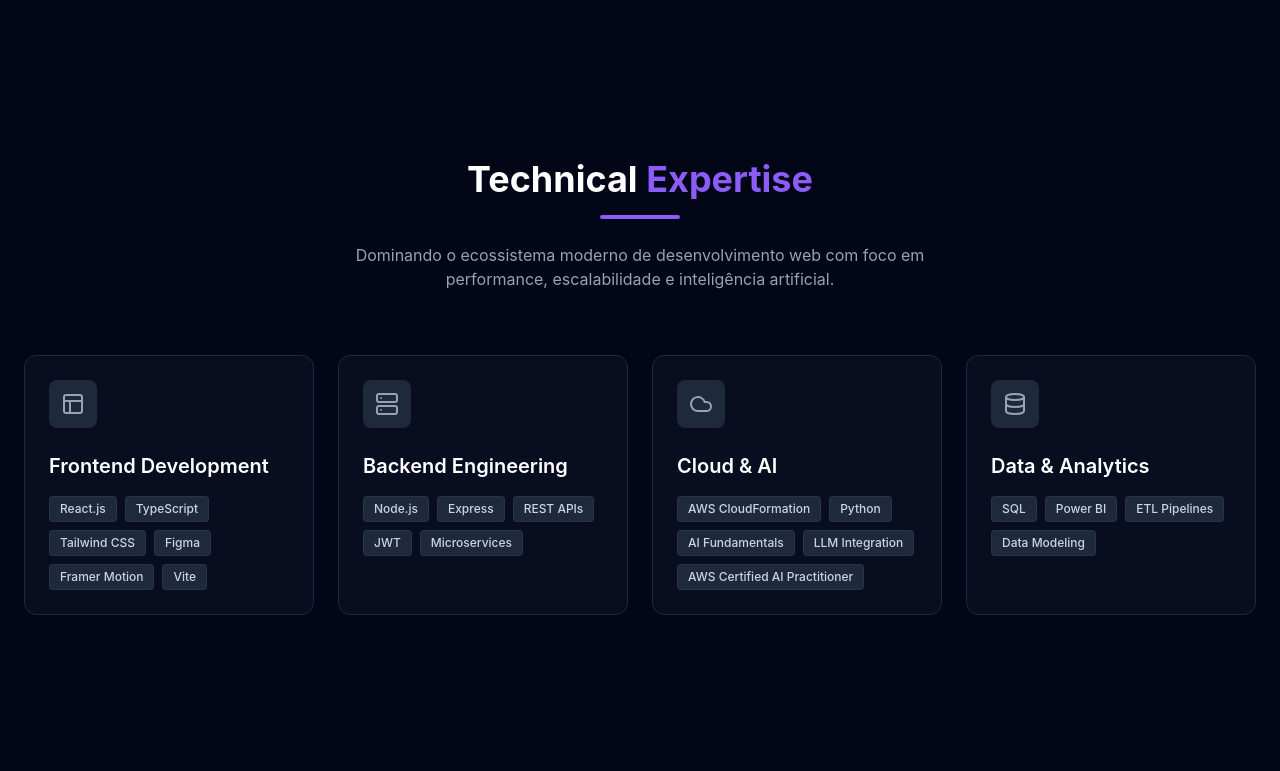
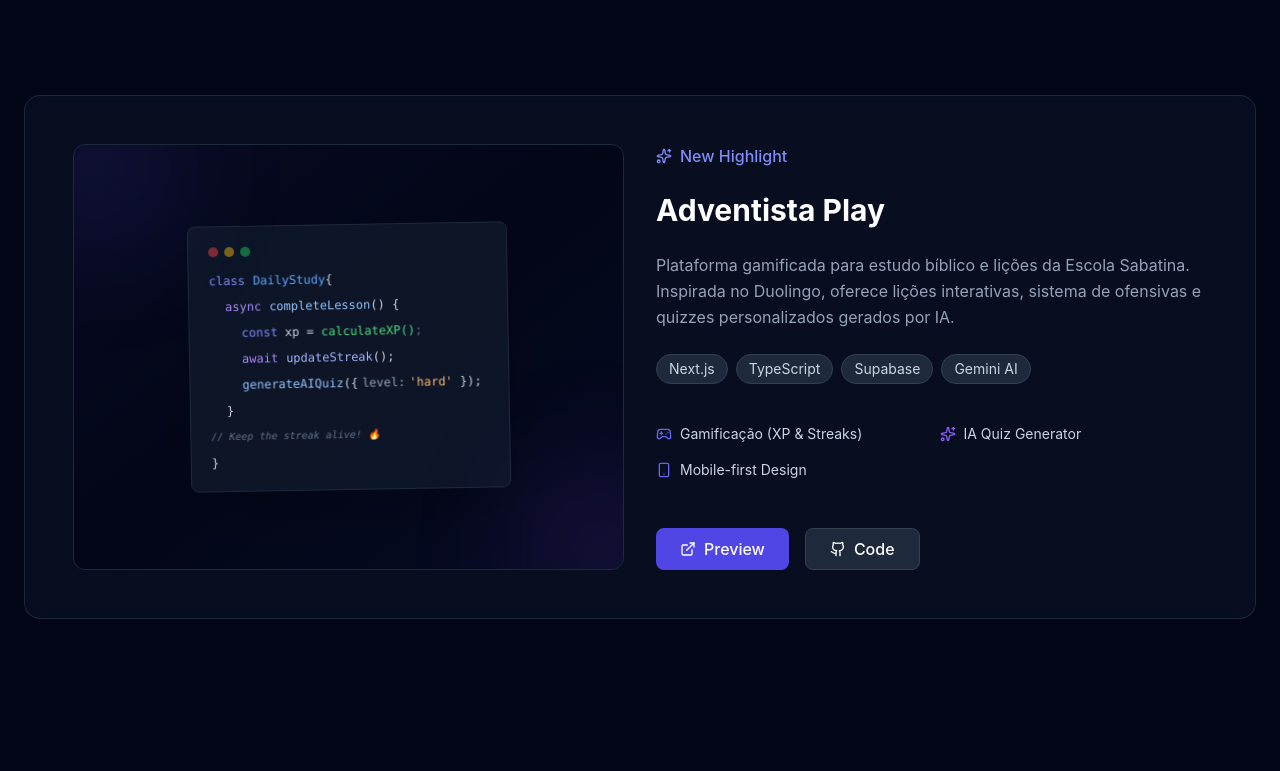
Before and after one commit to Cawlino/portfolio-2025, a React (Vite) app: page / in a window 1280 px wide. Shown: the part 1529-2300 px from the top of the page. Built offline with nearby package versions, Linux system fonts and the light colour scheme.

Commit message:
feat: add Adventista Play project to portfolio

```diff
--- a/src/components/Projects.tsx
+++ b/src/components/Projects.tsx
@@ -1,15 +1,8 @@
 import { motion } from 'framer-motion';
-import { ExternalLink, Github, Sparkles, Server, Database, Brain } from 'lucide-react';
+import { ExternalLink, Github, Sparkles, Server, Database, Brain, Smartphone, Gamepad2 } from 'lucide-react';
 
 // Use absolute paths for the generated images from artifacts
-// Note: In a real Vite app, these would typically be in the public folder or imported assets.
-// Since we are in this environment, we will use the file paths but Vite might not serve them directly if outside src/public.
-// We should copy them to public first. Let's assume we will move them.
-// For now, I'll use placeholders that point to the artifact location if possible or just rely on the step where I move them.
-// Actually, I need to move the images to the public folder first.
-
 const Projects = () => {
-    // No state needed for static visual
     return (
         <section id="projects" className="py-12 md:py-20 relative">
             <div className="container mx-auto px-6">
@@ -26,7 +19,8 @@
                     <div className="h-1 w-20 bg-violet-500 rounded-full" />
                 </motion.div>
 
-                {/* Featured Project - Layout diferente para destaque */}
+                <div className="space-y-12 md:space-y-24">
+                    {/* Featured Project 1 - PaceX AI */}
                     <motion.div
                         initial={{ opacity: 0, scale: 0.95 }}
                         whileInView={{ opacity: 1, scale: 1 }}
@@ -139,8 +133,119 @@
                         </div>
                     </motion.div>
 
-                {/* Additional Projects Grid placeholder if needed in future */}
-                {/* <div className="grid md:grid-cols-2 lg:grid-cols-3 gap-6 mt-12">...</div> */}
+                    {/* Featured Project 2 - Adventista Play (Duolingo Bíblico) */}
+                    <motion.div
+                        initial={{ opacity: 0, scale: 0.95 }}
+                        whileInView={{ opacity: 1, scale: 1 }}
+                        viewport={{ once: true }}
+                        transition={{ duration: 0.5, delay: 0.1 }}
+                        className="group relative rounded-2xl bg-slate-900/50 backdrop-blur-md border border-white/10 overflow-hidden hover:border-violet-500/50 transition-colors"
+                    >
+                        <div className="absolute inset-0 bg-gradient-to-br from-indigo-600/10 to-transparent opacity-0 group-hover:opacity-100 transition-opacity" />
+
+                        <div className="grid md:grid-cols-2 gap-8 p-6 md:p-12 items-center">
+                            <div className="space-y-6 md:order-2">
+                                <div className="flex items-center gap-2 text-indigo-400 font-medium">
+                                    <Sparkles className="w-4 h-4" />
+                                    <span>New Highlight</span>
+                                </div>
+
+                                <h3 className="text-2xl md:text-3xl font-bold text-white">Adventista Play</h3>
+
+                                <p className="text-slate-400 leading-relaxed">
+                                    Plataforma gamificada para estudo bíblico e lições da Escola Sabatina. Inspirada no Duolingo, oferece lições interativas, sistema de ofensivas e quizzes personalizados gerados por IA.
+                                </p>
+
+                                <div className="flex flex-wrap gap-2">
+                                    {['Next.js', 'TypeScript', 'Supabase', 'Gemini AI'].map((tag) => (
+                                        <span key={tag} className="px-3 py-1 bg-slate-800 text-slate-300 rounded-full text-sm border border-slate-700">
+                                            {tag}
+                                        </span>
+                                    ))}
+                                </div>
+
+                                <div className="grid grid-cols-2 gap-4 py-4">
+                                    <div className="flex items-center gap-2 text-slate-300">
+                                        <Gamepad2 className="w-4 h-4 text-indigo-500" />
+                                        <span className="text-sm">Gamificação (XP & Streaks)</span>
+                                    </div>
+                                    <div className="flex items-center gap-2 text-slate-300">
+                                        <Sparkles className="w-4 h-4 text-violet-500" />
+                                        <span className="text-sm">IA Quiz Generator</span>
+                                    </div>
+                                    <div className="flex items-center gap-2 text-slate-300">
+                                        <Smartphone className="w-4 h-4 text-indigo-500" />
+                                        <span className="text-sm">Mobile-first Design</span>
+                                    </div>
+                                </div>
+
+                                <div className="flex gap-4 pt-2 relative z-20">
+                                    <a href="https://adventista-play.vercel.app/" target="_blank" rel="noopener noreferrer" className="flex items-center gap-2 px-6 py-2 bg-indigo-600 hover:bg-indigo-500 text-white rounded-lg transition-colors font-medium">
+                                        <ExternalLink className="w-4 h-4" />
+                                        Preview
+                                    </a>
+                                    <a href="https://github.com/Cawlino/DuolingoBiblico" target="_blank" rel="noopener noreferrer" className="flex items-center gap-2 px-6 py-2 bg-slate-800 hover:bg-slate-700 text-white rounded-lg transition-colors font-medium border border-slate-700">
+                                        <Github className="w-4 h-4" />
+                                        Code
+                                    </a>
+                                </div>
+                            </div>
+
+                            {/* Abstract Visual - Bible Study Code Snippet */}
+                            <div className="relative h-64 md:h-full min-h-[300px] bg-slate-950 rounded-xl border border-slate-800 overflow-hidden group-hover:border-indigo-500/30 transition-colors flex items-center justify-center md:order-1">
+                                <div className="absolute inset-0 bg-gradient-to-tl from-indigo-500/5 via-transparent to-violet-500/5" />
+
+                                {/* Floating Code Card */}
+                                <div className="relative w-full max-w-[320px] bg-slate-900/90 backdrop-blur border border-slate-800 rounded-lg p-5 shadow-2xl transform -rotate-1 group-hover:rotate-0 transition-transform duration-500">
+                                    <div className="flex gap-1.5 mb-4">
+                                        <div className="w-2.5 h-2.5 rounded-full bg-red-500/50" />
+                                        <div className="w-2.5 h-2.5 rounded-full bg-yellow-500/50" />
+                                        <div className="w-2.5 h-2.5 rounded-full bg-green-500/50" />
+                                    </div>
+                                    <div className="space-y-2.5 font-mono text-xs">
+                                        <div className="flex">
+                                            <span className="text-indigo-400 mr-2">class</span>
+                                            <span className="text-blue-400">DailyStudy</span>
+                                            <span className="text-slate-300">{` {`}</span>
+                                        </div>
+                                        <div className="pl-4">
+                                            <span className="text-violet-400">async</span>
+                                            <span className="text-blue-300 ml-2">completeLesson</span>
+                                            <span className="text-slate-300">() {`{`}</span>
+                                        </div>
+                                        <div className="pl-8">
+                                            <span className="text-indigo-400">const</span>
+                                            <span className="text-slate-300"> xp = </span>
+                                            <span className="text-green-400">calculateXP()</span>
+                                            <span className="text-slate-500">;</span>
+                                        </div>
+                                        <div className="pl-8">
+                                            <span className="text-violet-400">await</span>
+                                            <span className="text-indigo-300 ml-2">updateStreak</span>
+                                            <span className="text-slate-300">();</span>
+                                        </div>
+                                        <div className="pl-8">
+                                            <span className="text-blue-300">generateAIQuiz</span>
+                                            <span className="text-slate-300">({`{`}</span>
+                                            <span className="text-slate-400 ml-1">level:</span>
+                                            <span className="text-orange-300 ml-1">'hard'</span>
+                                            <span className="text-slate-300"> {`}`});</span>
+                                        </div>
+                                        <div className="pl-4">
+                                            <span className="text-slate-300">{`}`}</span>
+                                        </div>
+                                        <div className="text-slate-500 text-[10px] mt-2 italic">// Keep the streak alive! 🔥</div>
+                                        <div><span className="text-slate-300">{`}`}</span></div>
+                                    </div>
+                                </div>
+
+                                {/* Background decorative elements */}
+                                <div className="absolute -top-10 -left-10 w-32 h-32 bg-indigo-600/20 rounded-full blur-3xl pointer-events-none" />
+                                <div className="absolute -bottom-10 -right-10 w-32 h-32 bg-violet-600/20 rounded-full blur-3xl pointer-events-none" />
+                            </div>
+                        </div>
+                    </motion.div>
+                </div>
             </div>
         </section>
     );
```
Lines whose indentation alone changed are shown as unchanged.
